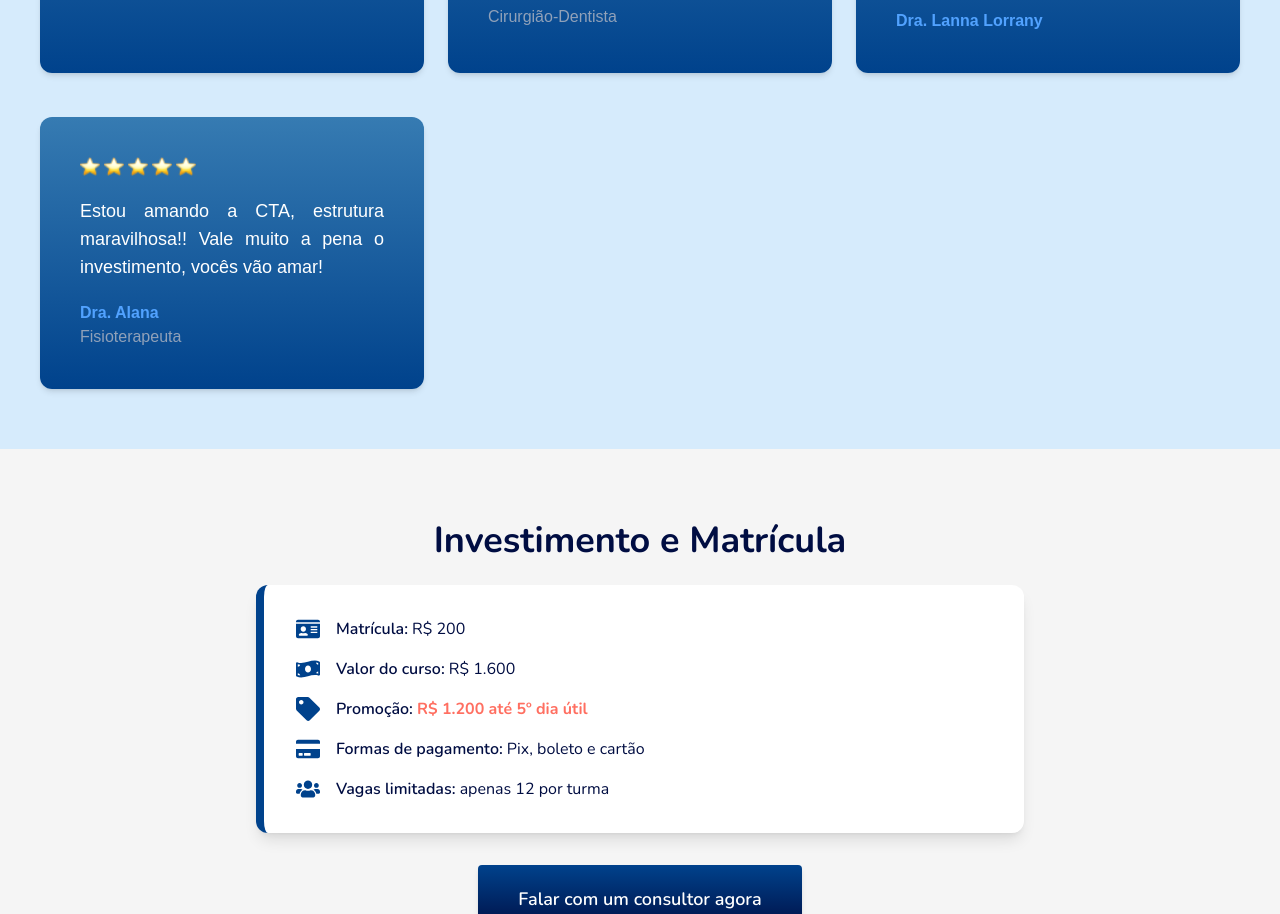
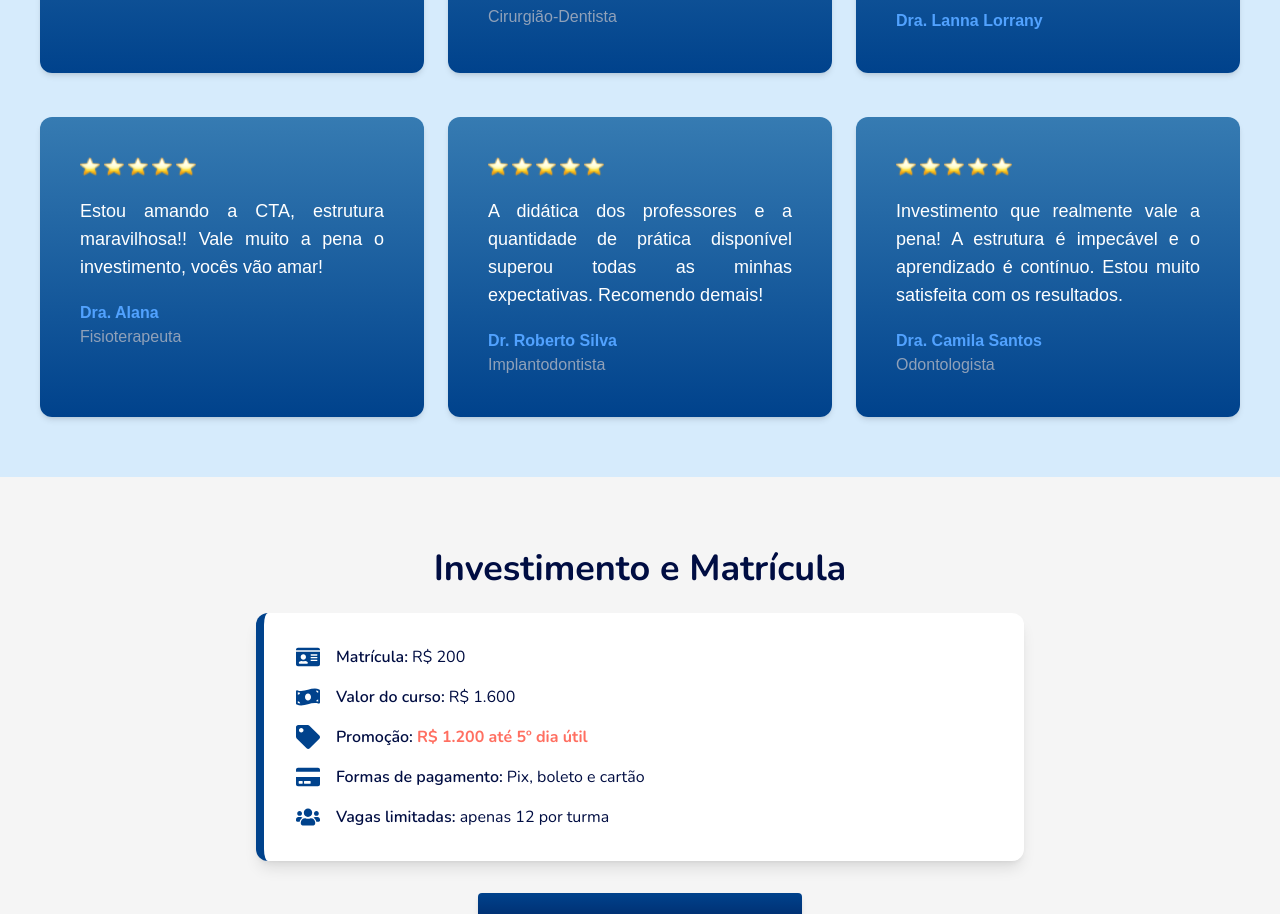
Before and after one commit to leonardommascarenhas/DigigrowthImplant, a Next.js app: page / in a window 1280 px wide. Shown: the part 3790-4704 px from the top of the page. Built offline with nearby package versions, Linux system fonts and the light colour scheme.

Commit message:
Update TestimonialsSections.tsx

```diff
--- a/src/app/sections/TestimonialsSections.tsx
+++ b/src/app/sections/TestimonialsSections.tsx
@@ -37,6 +37,20 @@ const testimonials: Testimonial[] = [
       "Estou amando a CTA, estrutura maravilhosa!! Vale muito a pena o investimento, vocês vão amar!",
     avaliacao: 5,
   },
+  {
+    nome: "Dr. Roberto Silva",
+    profissao: "Implantodontista",
+    texto:
+      "A didática dos professores e a quantidade de prática disponível superou todas as minhas expectativas. Recomendo demais!",
+    avaliacao: 5,
+  },
+  {
+    nome: "Dra. Camila Santos",
+    profissao: "Odontologista",
+    texto:
+      "Investimento que realmente vale a pena! A estrutura é impecável e o aprendizado é contínuo. Estou muito satisfeita com os resultados.",
+    avaliacao: 5,
+  },
 ];
 const TestimonialsSection = () => {
   return (
```
